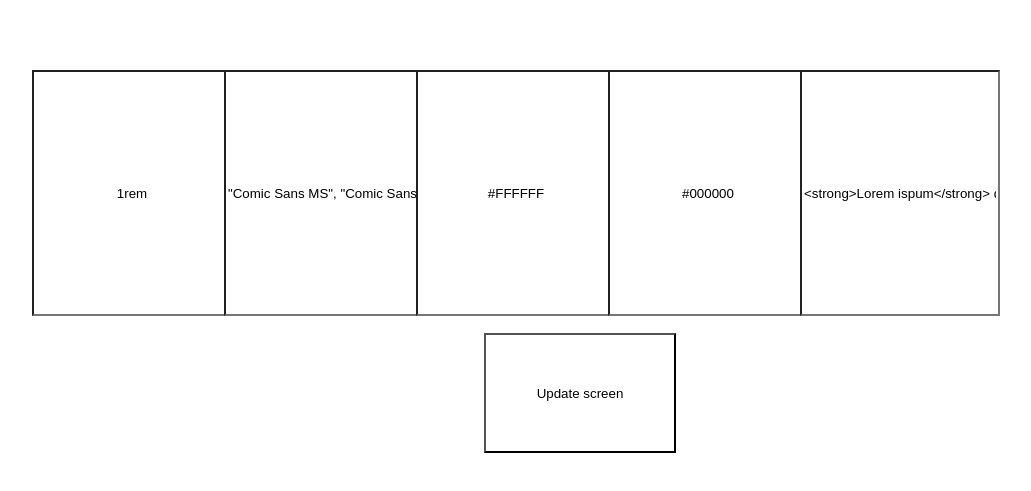
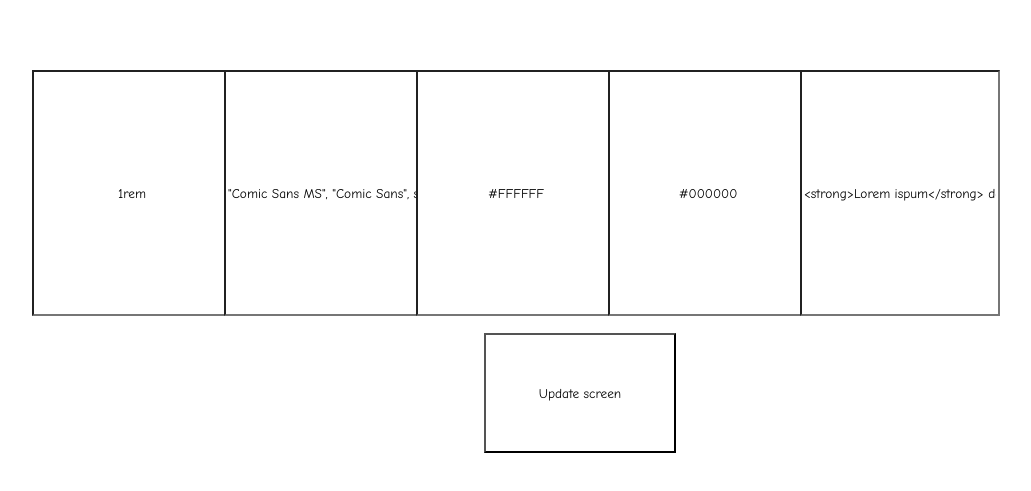
Before and after one commit to MrSaturnIdk/font-size-tester, a plain HTML site: page index.html in a window 1280 px wide. Both pictures are taken after a click on the button "Update screen". Shown: the part 287-778 px from the top of the page, without its empty margins (60-1091 px from the left). Drawn offline with Linux system fonts and the light colour scheme.

Commit message:
fix: fix font family setting
Also switch to tabs
I was too lazy to partial stage

```diff
--- a/update.js
+++ b/update.js
@@ -17,12 +17,12 @@ function update() {
 	MAIN_P.innerHTML = TEXT.value.trim();
 	MAIN_P.style.fontSize = SIZE.value.trim();
 	MAIN_P.style.fontFamily = FONT.value.trim();
-    TEXT_COLOR.style.color = FONT.value.trim();
-    BG_COLOR.style.color = FONT.value.trim();
-    TEXT.style.color = FONT.value.trim();
-    SIZE.style.color = FONT.value.trim();
-    FONT.style.color = FONT.value.trim();
-    UPDATER.style.color = FONT.value.trim();
+	TEXT_COLOR.style.fontFamily = FONT.value.trim();
+	BG_COLOR.style.fontFamily = FONT.value.trim();
+	TEXT.style.fontFamily = FONT.value.trim();
+	SIZE.style.fontFamily = FONT.value.trim();
+	FONT.style.fontFamily = FONT.value.trim();
+	UPDATER.style.fontFamily = FONT.value.trim();
 	document.body.style.backgroundColor = BG_COLOR.value.trim();
 	TEXT_COLOR.style.backgroundColor = BG_COLOR.value.trim();
 	BG_COLOR.style.backgroundColor = BG_COLOR.value.trim();
```
Also changed, not shown: index.html (indentation only), main.css (indentation only), 1 other file. Lines whose indentation alone changed are shown as unchanged.
